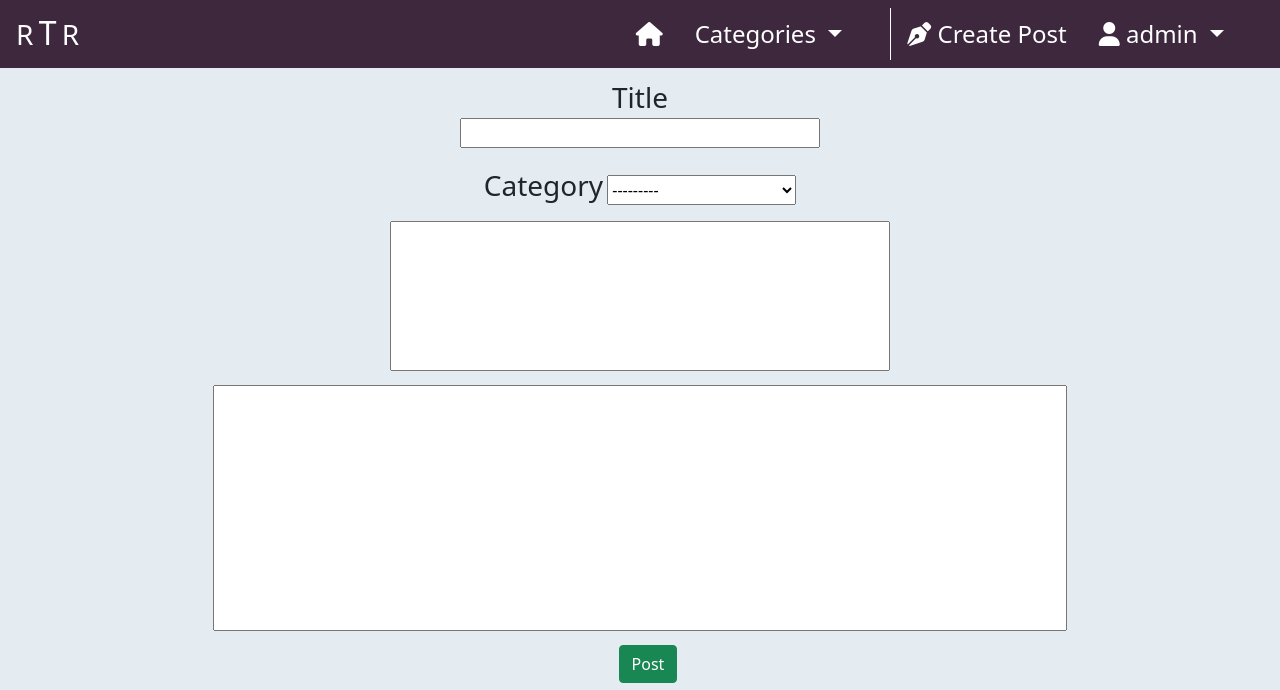
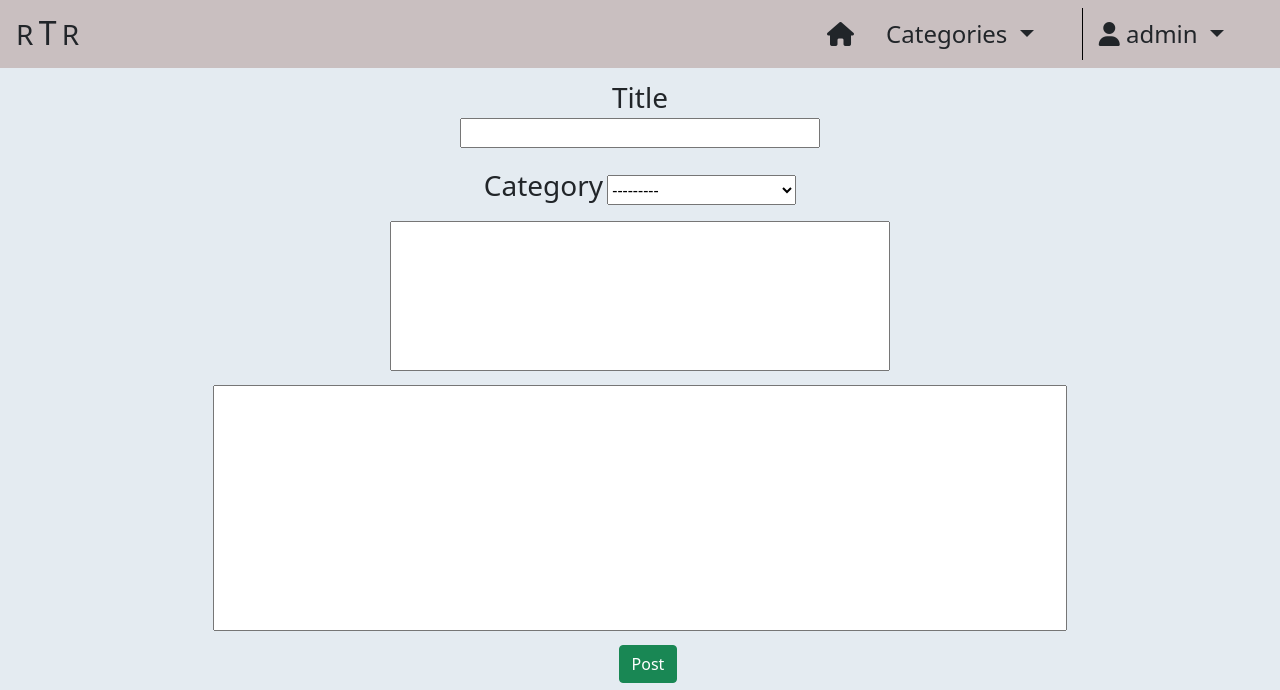
Before and after one commit to Enquil/rtr_v5, a Django app: page /create_post/ in a window 1280 px wide. Shown: the top 690 px of the page. Run offline with Django 3.2, Linux system fonts and the light colour scheme; a user stored in the database is signed in; data comes from the database, SQL or seed files in the repository; both versions use the stored data as it was after the commit; some libraries are stand-ins or nearby versions.

Commit message:
moved create_post link to user dropdown

```diff
--- a/static/css/base.css
+++ b/static/css/base.css
@@ -16,7 +16,7 @@ input:focus {
 
 .vr {
     width: 1px;
-    background-color: white!important;
+    background-color: black!important;
 }
 
 
@@ -85,11 +85,11 @@ input:focus {
 }
 
 .purple {
-    color: #3E283E;
+    color: #c9bfc0;
 }
 
 .bg-purple {
-    background-color: #3E283E;
+    background-color: #c9bfc0;
 }
 
 .cinnabar {
--- a/templates/base.html
+++ b/templates/base.html
@@ -58,9 +58,9 @@
 
             <!-- Brand -->
             <a class="navbar-brand ms-3" href="{% url 'index' %}">
-                <span class="fs-3 text-white">R</span>
-                <h2 class="d-inline text-white">T</h2>
-                <span class="fs-3 text-white me-5">R</span>
+                <span class="fs-3 text-dark">R</span>
+                <h2 class="d-inline text-dark">T</h2>
+                <span class="fs-3 text-dark me-5">R</span>
             </a>
 
             <!-- Navbar toggler for smaller screens -->
@@ -74,15 +74,15 @@
               <ul class="navbar-nav ms-auto me-5">
                 <!-- home "button" -->
                 <li class="nav-item">
-                  <a class="nav-link ms-2 me-2 text-white fs-4"
+                  <a class="nav-link ms-2 me-2 text-dark fs-4"
                      href="{% url 'index' %}">
-                    <i class="fa-solid fa-house" style="color: #ffffff;"></i>
+                    <i class="fa-solid fa-house"></i>
                   </a>
                 </li>
                 <!-- Category dropdown menu -->
                 <li class="nav-item dropdown">
 
-                  <a class="nav-link dropdown-toggle ms-2 me-2 text-white fs-4"
+                  <a class="nav-link dropdown-toggle ms-2 me-2 text-dark fs-4"
                      href="#"
                      id="categories-dropdown" data-bs-toggle="dropdown"
                      aria-haspopup="true" aria-expanded="false">
@@ -96,7 +96,7 @@
                       hidden input uses corresponding id to filter the queryset
                     -->
                     {% for category in categories %}
-                      <a class="dropdown-item bg-purple text-white"
+                      <a class="dropdown-item bg-purple text-dark"
                          href="{% url 'index' %}?category={{ category.id }}">
                          {{ category.get_friendly_name }}
                       </a>
@@ -105,7 +105,7 @@
                 </li>
 
                 <li class="nav-item active">
-                  <a class="nav-link ms-2 text-white fs-4 me-2" href="#">
+                  <a class="nav-link ms-2 text-dark fs-4 me-2" href="#">
 
                   </a>
                 </li>
@@ -114,30 +114,26 @@
                 <!-- if statement handles what user sees on the navbar depending if authenticated or not -->
                 {% if user.is_authenticated %}
 
-                  <li class="nav-item">
-                    <a class="nav-link ms-2 me-2 text-white fs-4"
-                       href="{% url 'create_post' %}">
-                      <i class="fa-sharp fa-solid fa-pen-nib" style="color: #ffffff;"></i>
-                      Create Post
-                    </a>
-                  </li>
-
                   <!-- user actions dropdown menu -->
                   <li class="nav-item dropdown">
-                    <a class="nav-link dropdown-toggle ms-2 text-white fs-4" href="#"
+                    <a class="nav-link dropdown-toggle ms-2 text-dark fs-4" href="#"
                        id="userDropDown" data-bs-toggle="dropdown"
                        aria-haspopup="true" aria-expanded="false">
-                      <i class="fa-solid fa-user" style="color: #ffffff;"></i>
+                      <i class="fa-solid fa-user"></i>
                       {{ user.username }}
                     </a>
                     <div class="dropdown-menu p-0 border-0 m-0 bg-purple" aria-labelledby="userDropDown">
-                      <a class="dropdown-item bg-purple text-white fs-5" href="{% url 'profile' %}">
+                      <a class="dropdown-item bg-purple text-dark fs-5" href="{% url 'profile' %}">
+                        <i class="fa-sharp fa-solid fa-pen-nib"></i>
+                        Create Post
+                      </a>
+                      <a class="dropdown-item bg-purple text-dark fs-5" href="{% url 'profile' %}">
                         Profile
                       </a>
-                      <a class="dropdown-item bg-purple text-white fs-5" href="">
+                      <a class="dropdown-item bg-purple text-dark fs-5" href="">
                         User Settings
                       </a>
-                      <a class="dropdown-item bg-purple text-white fs-5" href="{% url 'account_logout' %}">
+                      <a class="dropdown-item bg-purple text-dark fs-5" href="{% url 'account_logout' %}">
                         Log Out
                       </a>
                     </div>
@@ -147,13 +143,13 @@
                 {% else %}
 
                   <li class="nav-item ml-auto">
-                    <a class="nav-link fs-4 ms-2 text-white"
+                    <a class="nav-link fs-4 ms-2 text-dark"
                        href="{% url 'account_login' %}">
                        Log In
                     </a>
                   </li>
                   <li class="nav-item">
-                    <a class="nav-link fs-4 ms-2 text-white btn-success"
+                    <a class="nav-link fs-4 ms-2 text-dark btn-success"
                        href="{% url 'account_signup' %}">
                       Sign Up
                     </a>
```
Also changed, not shown: db.sqlite3.
